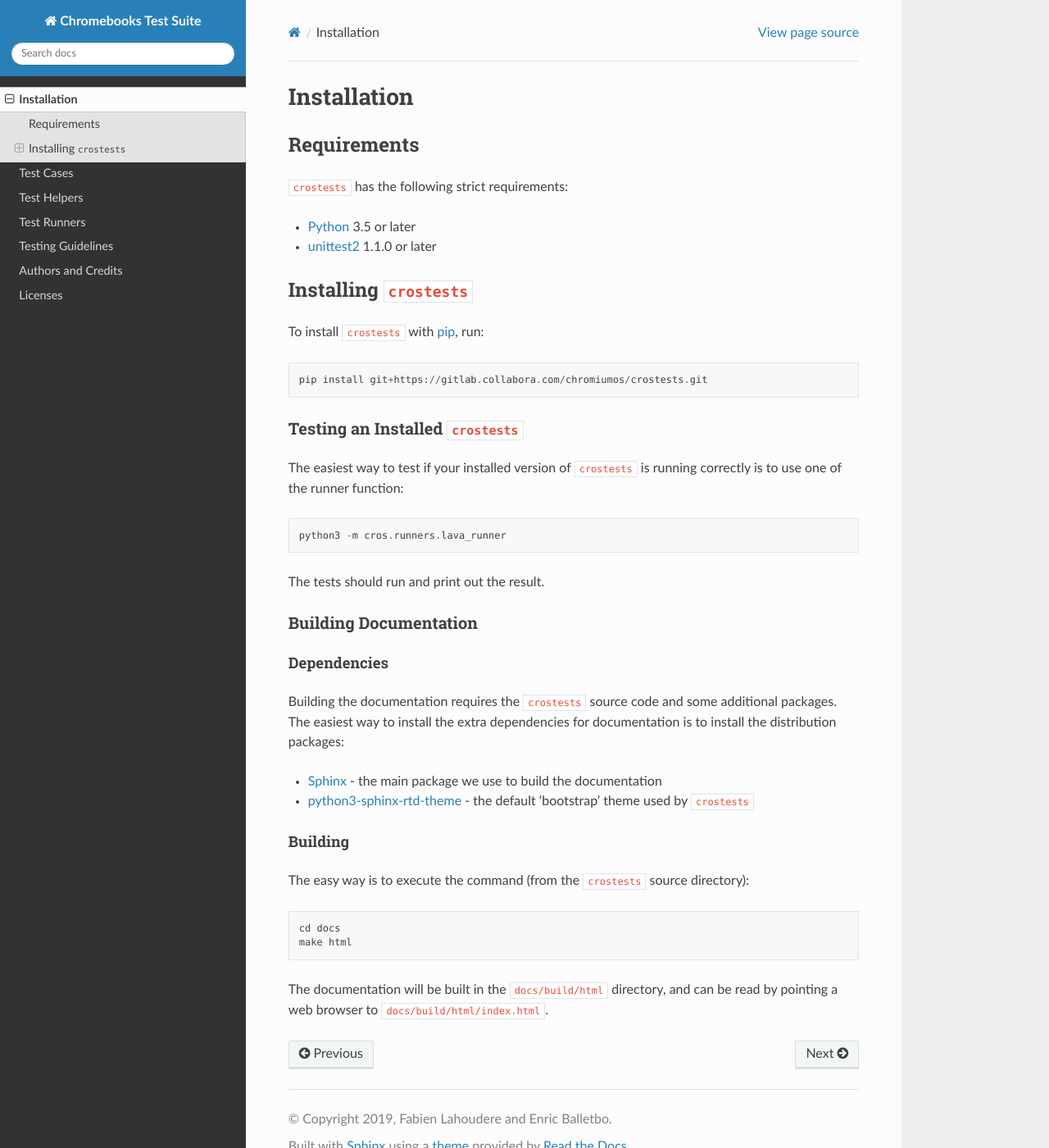
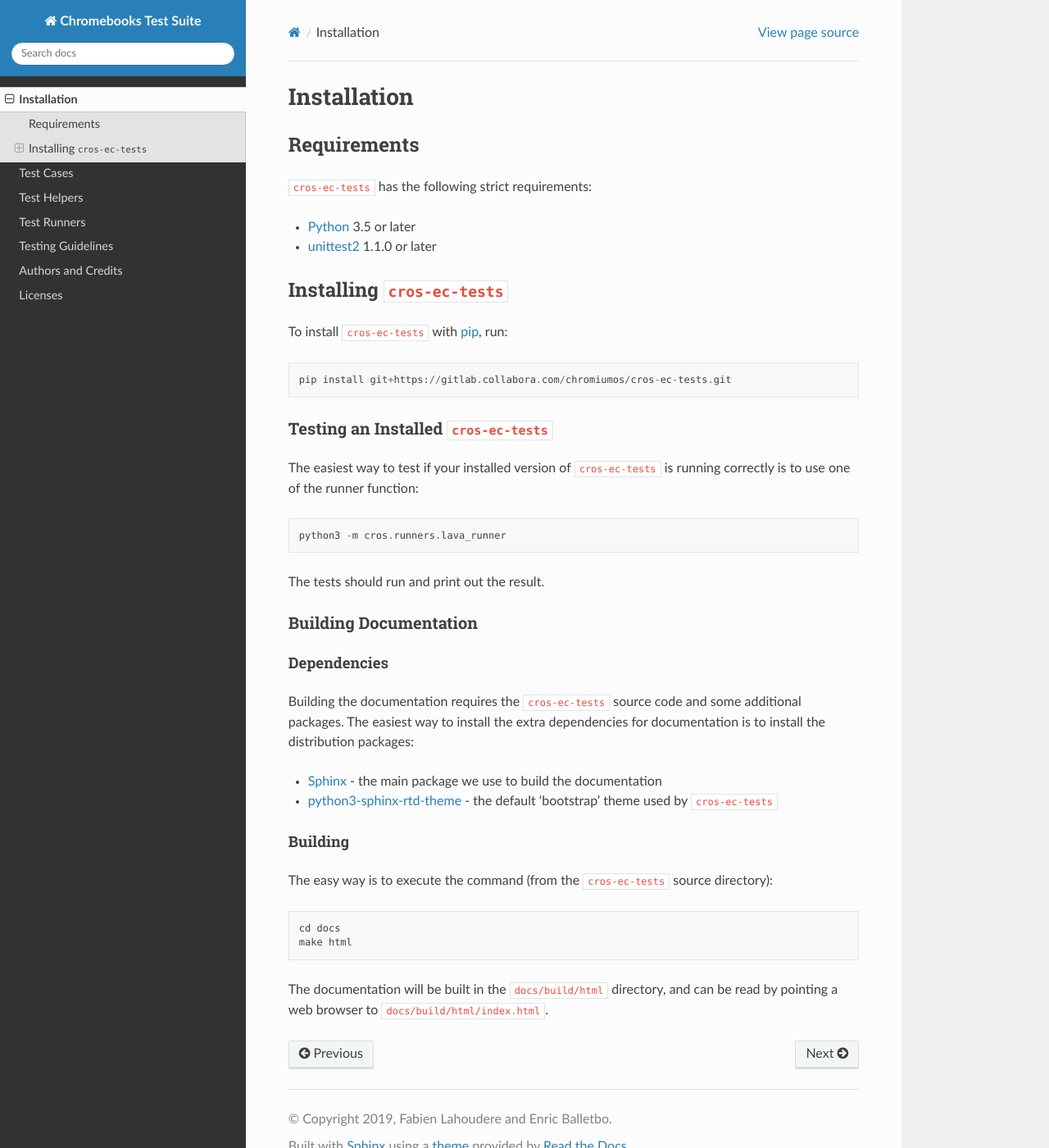
Before and after one commit to r-c-n/cros-ec-tests, a Sphinx documentation site: the page built from docs/source/install.rst, in a window 1280 px wide and 1400 px high. Shown: the whole window at 82% size. Built offline with Sphinx 7.4.7 and the Read the Docs theme 2.0.0, drawn with Linux system fonts in a browser that asks for light colours.

Commit message:
Rename crostests to cros-ec-tests
This test suite is meant for test the Chrome OS Embedded Controller and
all its drivers, rename the project to cros-ec-tests to make it explicit
that the focus is the Chrome OS Embedded Controller.

Signed-off-by: Enric Balletbo i Serra <enric.balletbo@collabora.com>

```diff
--- a/crostests.yaml
+++ b/cros-ec-tests.yaml
@@ -1,6 +1,6 @@
 metadata:
-  name: crostests
-  description: "cros test plan"
+  name: cros-ec-tests
+  description: "cros-ec test plan"
   environment:
     - lava-test-shell
 
--- a/docs/source/index.rst
+++ b/docs/source/index.rst
@@ -9,11 +9,11 @@
 Chromebooks Test Suite Documentation
 ####################################
 
-The ``crostests`` package is a framework for fully automated testing. It is
+The ``cros-ec-tests`` package is a framework for fully automated testing. It is
 designed primarily to test the Linux Kernel under KernelCI with the main focus
 on Chromebooks devices.
 
-``crostests`` is composed of a number of modules that will help you to do stand
+``cros-ec-tests`` is composed of a number of modules that will help you to do stand
 alone tests or setup a fully automated test on KernelCI, depending on what you
 are up to.
 
--- a/docs/source/install.rst
+++ b/docs/source/install.rst
@@ -5,23 +5,23 @@ Installation
 Requirements
 ============
 
-``crostests`` has the following strict requirements:
+``cros-ec-tests`` has the following strict requirements:
 
 - `Python <https://www.python.org/>`_ 3.5 or later
 
 - `unittest2 <https://docs.python.org/3/library/unittest.html>`_ 1.1.0 or later
 
-Installing ``crostests``
+Installing ``cros-ec-tests``
 ========================
 
-To install ``crostests`` with `pip <https://pip.pypa.io>`_, run::
+To install ``cros-ec-tests`` with `pip <https://pip.pypa.io>`_, run::
 
-    pip install git+https://gitlab.collabora.com/chromiumos/crostests.git
+    pip install git+https://gitlab.collabora.com/chromiumos/cros-ec-tests.git
 
-Testing an Installed ``crostests``
+Testing an Installed ``cros-ec-tests``
 ----------------------------------
 
-The easiest way to test if your installed version of ``crostests`` is running
+The easiest way to test if your installed version of ``cros-ec-tests`` is running
 correctly is to use one of the runner function::
 
     python3 -m cros.runners.lava_runner
@@ -34,19 +34,19 @@ Building Documentation
 Dependencies
 ^^^^^^^^^^^^
 
-Building the documentation requires the ``crostests`` source code and some
+Building the documentation requires the ``cros-ec-tests`` source code and some
 additional packages. The easiest way to install the extra dependencies for
 documentation is to install the distribution packages:
 
 * `Sphinx <http://www.sphinx-doc.org/>`_ - the main package we use to build
   the documentation
 * `python3-sphinx-rtd-theme <https://github.com/readthedocs/sphinx_rtd_theme>`_ -
-  the default 'bootstrap' theme used by ``crostests``
+  the default 'bootstrap' theme used by ``cros-ec-tests``
 
 Building
 ^^^^^^^^
 
-The easy way is to execute the command (from the ``crostests`` source
+The easy way is to execute the command (from the ``cros-ec-tests`` source
 directory)::
 
     cd docs
--- a/setup.py
+++ b/setup.py
@@ -7,14 +7,14 @@ with open("README.md", "r") as fh:
     long_description = fh.read()
 
 setuptools.setup(
-    name="crostests",
-    description="Chromebooks Test Suite",
+    name="cros-ec-tests",
+    description="Chrome OS Embedded Controller Test Suite",
     version="0.1",
     long_description=long_description,
     long_description_content_type="text/markdown",
     author="Fabien Lahoudere, Enric Balletbo",
     author_email="aragua@collabora.com, enric.balletbo@collabora.com",
-    url="https://gitlab.collabora.com/chromiumos/crostests",
+    url="https://git.kernel.org/pub/scm/linux/kernel/git/chrome-platform/cros-ec-tests.git",
     packages=setuptools.find_packages(),
     classifiers=[
         "Intended Audience :: Developers",
```
Also changed, not shown: README.md (+4 -2 lines), docs/source/development/testguide.rst (+6 -6 lines).
